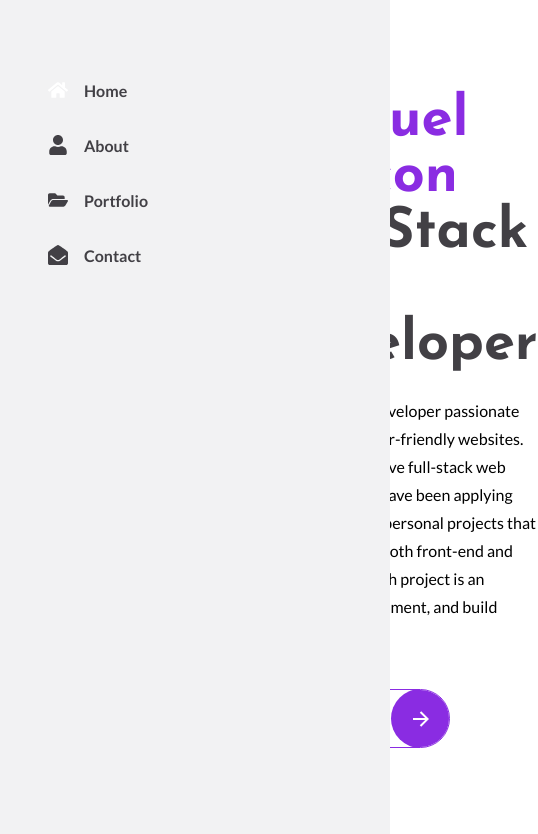
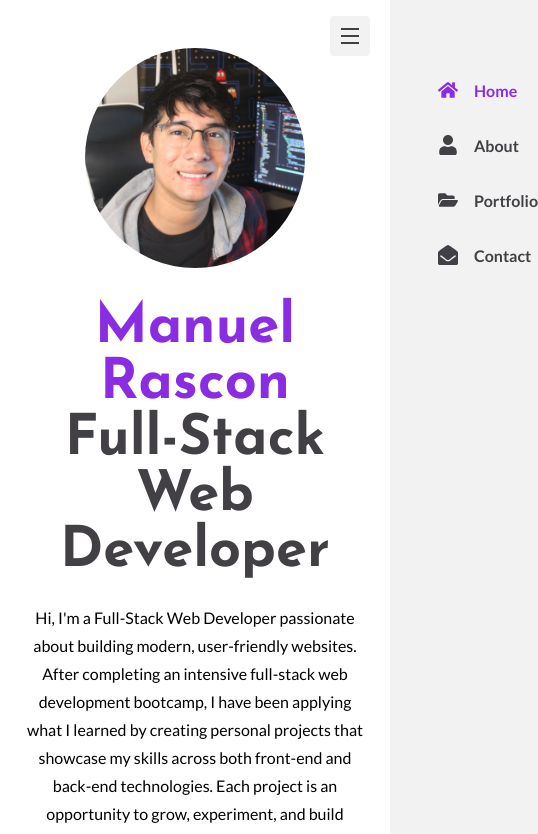
Before and after one commit to mfrascon/portfolio-website, a React (Vite) app: page / in a window 390 px wide. Shown: the top 834 px of the page, 538 px wide, since content can reach past the window. Built offline with nearby package versions, Linux system fonts and the light colour scheme.

Commit message:
added more styling to contact me page

```diff
--- a/src/components/navbar/Navbar.jsx
+++ b/src/components/navbar/Navbar.jsx
@@ -3,11 +3,14 @@ import { links } from "../../Data"
 import { RiCloseLine } from "react-icons/ri";
 import { RiMenuLine } from "react-icons/ri";
 import './navbar.css';
+import { useState } from "react";
 
 const Navbar = () => {
+  const [showMenu, setShowMenu] = useState(false);
+
   return (
-    <nav className="nav">
-      <div className="nav-menu">
+    <nav className='nav'>
+      <div className={`${showMenu ? 'nav-menu show-menu' : 'nav-menu'}`}>
         <ul className="nav-list grid">
           {links.map(({ name, icon, path }, index) => {
             return (
@@ -17,6 +20,7 @@ const Navbar = () => {
                   className={({ isActive }) =>
                     isActive ? 'nav-link active-nav' : 'nav-link'
                   }
+                  onClick={() => setShowMenu(!showMenu)}
                 >
                   {icon}
 
@@ -27,10 +31,12 @@ const Navbar = () => {
           })}
         </ul>
 
-        <RiCloseLine className="nav-close" />
+        <RiCloseLine
+          className="nav-close"
+          onClick={() => setShowMenu(!showMenu)}
+       />
       </div>
-      <div className="nav-toggle">
-
+      <div className="nav-toggle" onClick={() => setShowMenu(!showMenu)}>
       <RiMenuLine />
       </div>
     </nav>
--- a/src/index.css
+++ b/src/index.css
@@ -156,16 +156,21 @@ img {
     }
 }
 
-@media screen and (max-width: 1200px) {
+@media screen and (max-width: 1208px) {
     .nav-menu {
         position: fixed;
         top: 0;
-        right: 0;
+        right: -100%;
         background-color: var(--container-color);
         width: 100%;
         height: 100%;
         padding: 5rem 0 0 3rem;
         z-index: 1000;
+        transition: right 0.3s ease;
+    }
+
+    .show-menu {
+        right: 0;
     }
 
     .nav-list {
@@ -193,10 +198,94 @@ img {
     .nav-link:hover {
         background-color: initial;
     }
+
+    .nav-icon,
+    .nav-name {
+        transition: color 0.3s ease;
+    }
+
+    .nav-link:hover :is(.nav-icon, .nav-name),
+    .active-nav :is(.nav-icon, .nav-name) {
+        color: var(--first-color);
+    }
+
+    .nav-close,
+    .nav-toggle {
+        display: inline-flex;
+        color: var(--title-color);
+        cursor: pointer;
+        position: absolute;
+    }
+
+    .nav-close {
+        top: 1.25rem;
+        right: 1.5rem;
+        font-size: 1.75rem;
+    }
+
+    .nav-toggle {
+        top: 1rem;
+        right: -0.75rem;
+        width: 40px;
+        height: 40px;
+        border-radius: 0.25rem;
+        background-color: var(--container-color);
+        display: grid;
+        place-items: center;
+        font-size: 1.5rem;
+    }
+
+    .home-container {
+        grid-template-columns: 5fr 7fr;
+        padding: 1.5rem;
+    }
 }
 
 /* For Medium Devices */
-@media screen and (max-width: 1040px) {}
+@media screen and (max-width: 1024px) {
+    .home-container {
+        grid-template-columns: 1fr;
+    }
+
+    .home-container,
+    .section {
+        padding-block: 3rem;
+    }
+
+    .color-block {
+        display: none;
+    }
+
+    .home-img {
+        width: 220px;
+        height: 220px;
+        border-radius: 50%;
+        margin-top: auto;
+    }
+
+    .home-img,
+    .home-description {
+        margin-inline: auto;
+    }
+
+    .home-content {
+        text-align: center;
+        margin-bottom: auto;
+    }
+
+    .home-title {
+        padding-left: 0;
+    }
+
+    .home-title::before {
+        all: unset;
+    }
+
+    .section-title {
+        margin-bottom: 3rem;
+    }
+
+}
 
 @media screen and (max-width: 768px) {}
 
--- a/src/pages/home/home.css
+++ b/src/pages/home/home.css
@@ -1,7 +1,7 @@
 .home-container {
     grid-template-columns: 4.75fr 7.25fr;
     align-items: center;
-    gap: 2rem 10rem;
+    gap: 2rem clamp(2rem, -22.6531rem + 32.6531vw, 10rem);
     padding: 2.5rem;
     min-height: 100vh;
 }
```
